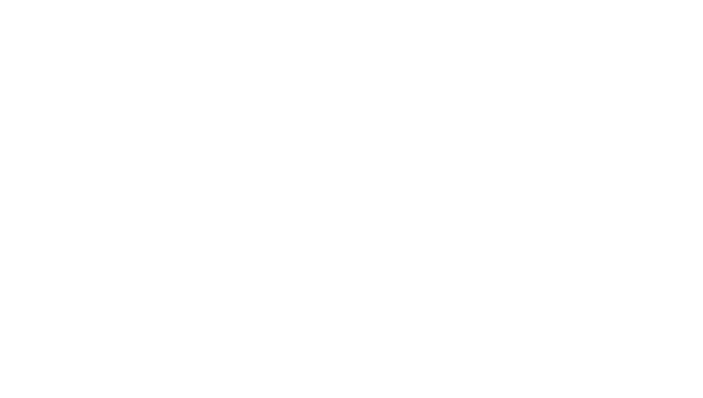
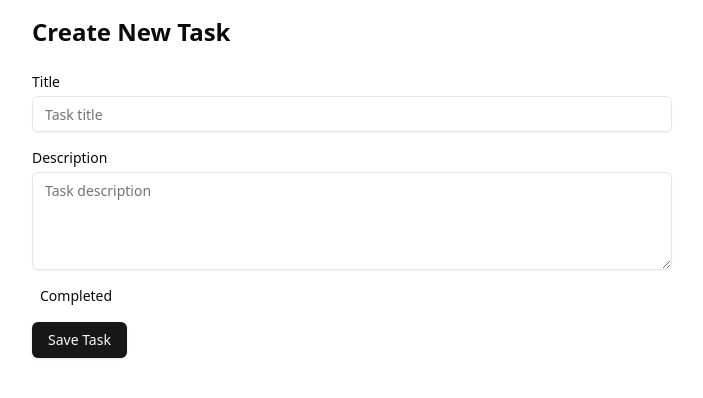
Before and after one commit to joskr3/mini-dashboard, a React (Vite) app: page /tasks/new in a window 1280 px wide. Before the commit this address had no page. Shown: the top 398 px of the page, without its empty margins (288-991 px from the left). Built offline with nearby package versions, Linux system fonts and the light colour scheme.

Commit message:
se agrega modificaciones de tareas

```diff
--- a/package.json
+++ b/package.json
@@ -11,6 +11,7 @@
   },
   "dependencies": {
     "@hookform/resolvers": "^3.10.0",
+    "@radix-ui/react-checkbox": "^1.1.3",
     "@radix-ui/react-dialog": "^1.1.5",
     "@radix-ui/react-separator": "^1.1.1",
     "@radix-ui/react-slot": "^1.1.1",
--- a/src/App.tsx
+++ b/src/App.tsx
@@ -1,17 +1,15 @@
-import { Route, Routes } from "react-router";
-// import RootLayout from "./components/custom/layout";
-import HomePage from "./pages/home";
-import AboutPage from "./pages/about";
-import ContactPage from "./pages/contact";
+import { Route, Routes } from "react-router"
+import HomePage from "./pages/home"
+import TaskDetailPage from "./pages/task-detail"
+import NewTaskPage from "./pages/new-task"
 
 const App = () => {
   return (
     <Routes>
-        <Route path="/" element={<HomePage />} />
-        <Route path="about" element={<AboutPage />} />
-        <Route path="contact" element={<ContactPage />} />
+      <Route path="/" element={<HomePage />} />
+      <Route path="/tasks/new" element={<NewTaskPage />} />
+      <Route path="/tasks/:id" element={<TaskDetailPage />} />
     </Routes>
-  );
-};
-
-export default App;
+  )
+}
+export default App
--- /dev/null
+++ b/src/components/custom/task-form.tsx
@@ -0,0 +1,54 @@
+import { Checkbox } from '@radix-ui/react-checkbox'
+import { useForm } from 'react-hook-form'
+import { TaskFormData } from '../../lib/types'
+import { Button } from '../ui/button'
+import { Input } from '../ui/input'
+import { Textarea } from '../ui/textarea'
+
+
+interface TaskFormProps {
+  onSubmit: (data: TaskFormData) => void
+  initialData?: Partial<TaskFormData>
+  isSubmitting?: boolean
+}
+
+export function TaskForm({ onSubmit, initialData, isSubmitting }: TaskFormProps) {
+  const { register, handleSubmit } = useForm<TaskFormData>({
+    defaultValues: initialData
+  })
+
+  return (
+    <form onSubmit={handleSubmit(onSubmit)} className="space-y-4">
+      <div>
+        <label className="block text-sm font-medium mb-1">Title</label>
+        <Input
+          {...register('title', { required: true })}
+          placeholder="Task title"
+        />
+      </div>
+
+      <div>
+        <label className="block text-sm font-medium mb-1">Description</label>
+        <Textarea
+          {...register('description')}
+          placeholder="Task description"
+          rows={4}
+        />
+      </div>
+
+      <div className="flex items-center gap-2">
+        <Checkbox
+          id="done"
+          {...register('done')}
+        />
+        <label htmlFor="done" className="text-sm font-medium">
+          Completed
+        </label>
+      </div>
+
+      <Button type="submit" disabled={isSubmitting}>
+        {isSubmitting ? 'Saving...' : 'Save Task'}
+      </Button>
+    </form>
+  )
+}
--- /dev/null
+++ b/src/components/ui/checkbox.tsx
@@ -0,0 +1,28 @@
+import * as React from "react"
+import * as CheckboxPrimitive from "@radix-ui/react-checkbox"
+import { Check } from "lucide-react"
+
+import { cn } from "@/lib/utils"
+
+const Checkbox = React.forwardRef<
+  React.ElementRef<typeof CheckboxPrimitive.Root>,
+  React.ComponentPropsWithoutRef<typeof CheckboxPrimitive.Root>
+>(({ className, ...props }, ref) => (
+  <CheckboxPrimitive.Root
+    ref={ref}
+    className={cn(
+      "peer h-4 w-4 shrink-0 rounded-sm border border-primary shadow focus-visible:outline-none focus-visible:ring-1 focus-visible:ring-ring disabled:cursor-not-allowed disabled:opacity-50 data-[state=checked]:bg-primary data-[state=checked]:text-primary-foreground",
+      className
+    )}
+    {...props}
+  >
+    <CheckboxPrimitive.Indicator
+      className={cn("flex items-center justify-center text-current")}
+    >
+      <Check className="h-4 w-4" />
+    </CheckboxPrimitive.Indicator>
+  </CheckboxPrimitive.Root>
+))
+Checkbox.displayName = CheckboxPrimitive.Root.displayName
+
+export { Checkbox }
--- /dev/null
+++ b/src/components/ui/textarea.tsx
@@ -0,0 +1,22 @@
+import * as React from "react"
+
+import { cn } from "@/lib/utils"
+
+const Textarea = React.forwardRef<
+  HTMLTextAreaElement,
+  React.ComponentProps<"textarea">
+>(({ className, ...props }, ref) => {
+  return (
+    <textarea
+      className={cn(
+        "flex min-h-[60px] w-full rounded-md border border-input bg-transparent px-3 py-2 text-base shadow-sm placeholder:text-muted-foreground focus-visible:outline-none focus-visible:ring-1 focus-visible:ring-ring disabled:cursor-not-allowed disabled:opacity-50 md:text-sm",
+        className
+      )}
+      ref={ref}
+      {...props}
+    />
+  )
+})
+Textarea.displayName = "Textarea"
+
+export { Textarea }
--- /dev/null
+++ b/src/hooks/use-tasks.tsx
@@ -0,0 +1,91 @@
+import { useQuery, useMutation, useQueryClient } from '@tanstack/react-query'
+
+import { useNavigate } from 'react-router'
+import { Task, TaskFormData } from '../lib/types'
+
+const API_URL = import.meta.env.VITE_API_URL as string
+
+export function useTasks() {
+    return useQuery<Task[]>({
+        queryKey: ['tasks'],
+        queryFn: async () => {
+            const response = await fetch(API_URL)
+            if (!response.ok) throw new Error('Error fetching tasks')
+            return response.json()
+        }
+    })
+}
+
+export function useTask(id: number) {
+    return useQuery<Task>({
+        queryKey: ['task', id],
+        queryFn: async () => {
+            const response = await fetch(`${API_URL}/${id}`)
+            if (!response.ok) throw new Error('Error fetching task')
+            return response.json()
+        }
+    })
+}
+
+export function useCreateTask() {
+    const queryClient = useQueryClient()
+    const navigate = useNavigate()
+
+    return useMutation({
+        mutationFn: async (taskData: TaskFormData) => {
+            const formattedData = {
+                ...taskData,
+                done: 0  // Always initialize new tasks with done = 0
+            }
+            const response = await fetch(API_URL, {
+                method: 'POST',
+                headers: { 'Content-Type': 'application/json' },
+                body: JSON.stringify(formattedData)
+            })
+            if (!response.ok) throw new Error('Error creating task')
+            return response.json()
+        },
+        onSuccess: (data) => {
+            queryClient.invalidateQueries({ queryKey: ['tasks'] })
+            navigate(`/tasks/${data.id}`)
+        }
+    })
+}
+
+export function useUpdateTask() {
+    const queryClient = useQueryClient()
+
+    return useMutation({
+        mutationFn: async ({ id, ...taskData }: Partial<Task>) => {
+            const response = await fetch(`${API_URL}/${id}`, {
+                method: 'PUT',
+                headers: { 'Content-Type': 'application/json' },
+                body: JSON.stringify(taskData)
+            })
+            if (!response.ok) throw new Error('Error updating task')
+            return response.json()
+        },
+        onSuccess: (data) => {
+            queryClient.invalidateQueries({ queryKey: ['tasks'] })
+            queryClient.invalidateQueries({ queryKey: ['task', data.id] })
+        }
+    })
+}
+
+export function useDeleteTask() {
+    const queryClient = useQueryClient()
+    const navigate = useNavigate()
+
+    return useMutation({
+        mutationFn: async (id: number) => {
+            const response = await fetch(`${API_URL}/${id}`, {
+                method: 'DELETE'
+            })
+            if (!response.ok) throw new Error('Error deleting task')
+        },
+        onSuccess: () => {
+            queryClient.invalidateQueries({ queryKey: ['tasks'] })
+            navigate('/')
+        }
+    })
+}
--- /dev/null
+++ b/src/lib/types.ts
@@ -0,0 +1,10 @@
+export interface Task {
+    id: number
+    title: string
+    description?: string
+    done: boolean|number
+    createdAt: string
+    updatedAt: string
+  }
+
+  export type TaskFormData = Pick<Task, 'title' | 'description' | 'done'>
--- a/src/pages/home.tsx
+++ b/src/pages/home.tsx
@@ -1,13 +1,55 @@
-import { withLayout } from "../HOC/withLayout";
+import { Link } from 'react-router'
 
-const Home = () => {
+import { Loader, Plus } from 'lucide-react'
+import { useTasks } from '../hooks/use-tasks'
+import { Button } from '../components/ui/button'
+
+export default function HomePage() {
+  const { data: tasks, isLoading, error } = useTasks()
+
+  if (isLoading) return <Loader className="animate-spin" />
+  if (error) return <div>Error loading tasks</div>
+
   return (
-    <div>
-      Home page
+    <div className="max-w-4xl mx-auto p-4">
+      <div className="flex justify-between items-center mb-6">
+        <h1 className="text-2xl font-bold">Tasks</h1>
+        <Button asChild>
+          <Link to="/tasks/new">
+            <Plus className="mr-2 h-4 w-4" />
+            New Task
+          </Link>
+        </Button>
+      </div>
+
+      <div className="space-y-2">
+        {tasks?.map((task) => (
+          <div
+            key={task.id}
+            className="p-4 border rounded-lg hover:bg-accent transition-colors"
+          >
+            <Link
+              to={`/tasks/${task.id}`}
+              className="flex justify-between items-center"
+            >
+              <div>
+                <h3 className="font-medium">{task.title}</h3>
+                <p className="text-sm text-muted-foreground">
+                  {task.description}
+                </p>
+              </div>
+              <span
+                className={`px-2 py-1 rounded-full text-xs ${task.done
+                    ? 'bg-green-100 text-green-800'
+                    : 'bg-yellow-100 text-yellow-800'
+                  }`}
+              >
+                {task.done ? 'Completed' : 'Pending'}
+              </span>
+            </Link>
+          </div>
+        ))}
+      </div>
     </div>
-  );
-};
-
-const HomePage = withLayout(Home);
-
-export default HomePage;
+  )
+}
--- /dev/null
+++ b/src/pages/new-task.tsx
@@ -0,0 +1,16 @@
+import { TaskForm } from "../components/custom/task-form"
+import { useCreateTask } from "../hooks/use-tasks"
+
+export default function NewTaskPage() {
+  const createMutation = useCreateTask()
+
+  return (
+    <div className="max-w-2xl mx-auto p-4">
+      <h1 className="text-2xl font-bold mb-6">Create New Task</h1>
+      <TaskForm
+        onSubmit={createMutation.mutate}
+        isSubmitting={createMutation.isPending}
+      />
+    </div>
+  )
+}
--- /dev/null
+++ b/src/pages/task-detail.tsx
@@ -0,0 +1,52 @@
+import { useParams } from 'react-router'
+
+import { Loader, Trash } from 'lucide-react'
+import { useDeleteTask, useTask, useUpdateTask } from '../hooks/use-tasks'
+import { Button } from '../components/ui/button'
+import { TaskForm } from '../components/custom/task-form'
+
+export default function TaskDetailPage() {
+  const { id } = useParams<{ id: string }>()
+ // const navigate = useNavigate()
+  const { data: task, isLoading, error } = useTask(Number(id))
+  const updateMutation = useUpdateTask()
+  const deleteMutation = useDeleteTask()
+
+  if (isLoading) return <Loader className="animate-spin" />
+  if (error) return <div>Error loading task</div>
+  if (!task) return <div>Task not found</div>
+
+  const handleDelete = () => {
+    if (confirm('Are you sure you want to delete this task?')) {
+      deleteMutation.mutate(task.id)
+    }
+  }
+
+  return (
+    <div className="max-w-2xl mx-auto p-4">
+      <div className="flex justify-between items-center mb-6">
+        <h1 className="text-2xl font-bold">{task.title}</h1>
+        <Button
+          variant="destructive"
+          onClick={handleDelete}
+          disabled={deleteMutation.isPending}
+        >
+          <Trash className="mr-2 h-4 w-4" />
+          Delete Task
+        </Button>
+      </div>
+
+      <TaskForm
+        initialData={task}
+        onSubmit={(data) => {
+          const formattedData = {
+            ...data,
+            done: data.done ? 1 : 0  // Convert boolean to number
+          }
+          updateMutation.mutate({ id: task.id, ...formattedData })
+        }}
+        isSubmitting={updateMutation.isPending}
+      />
+    </div>
+  )
+}
```
Also changed, not shown: 2 other files (tests, documents, lock files or other folders).
